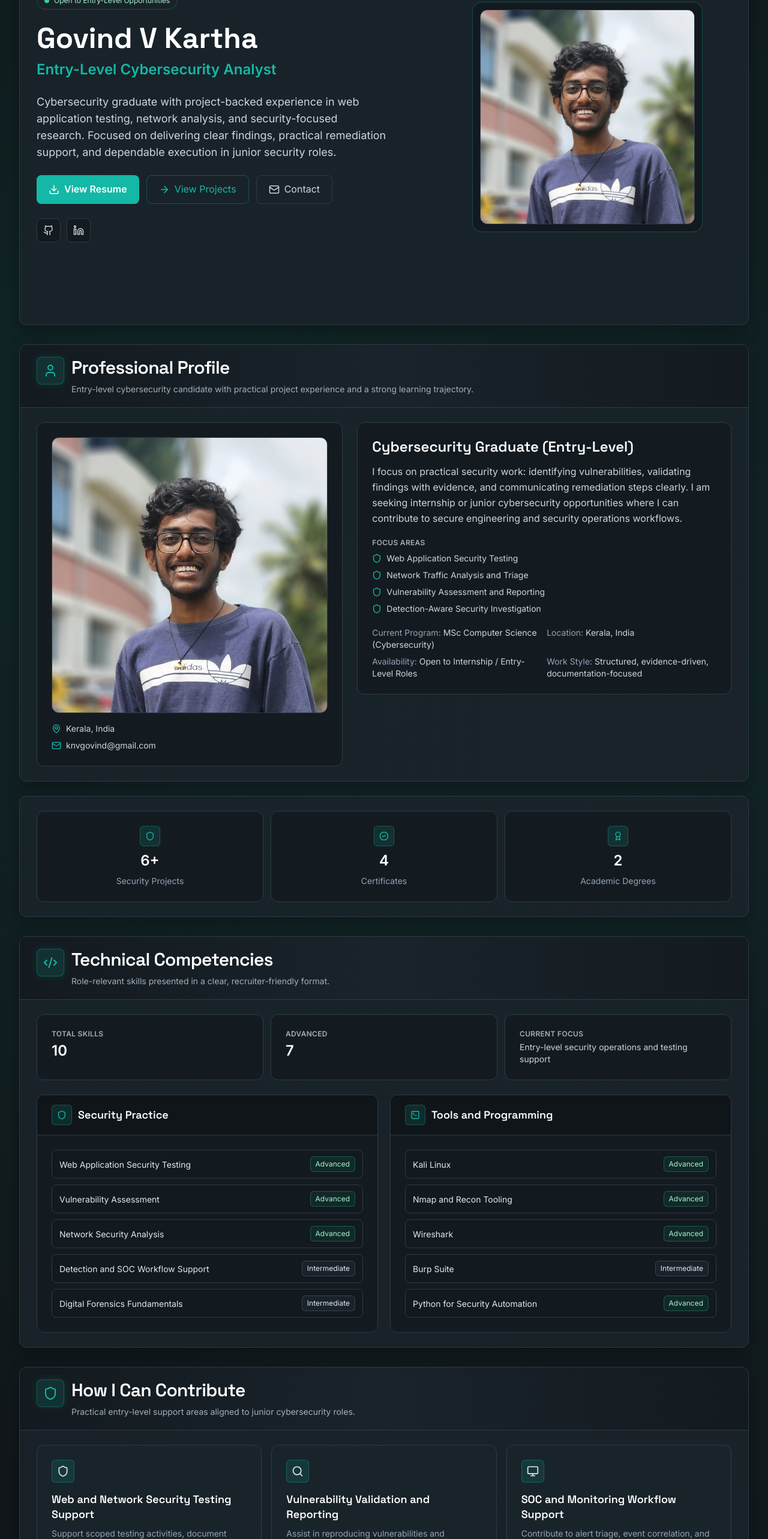
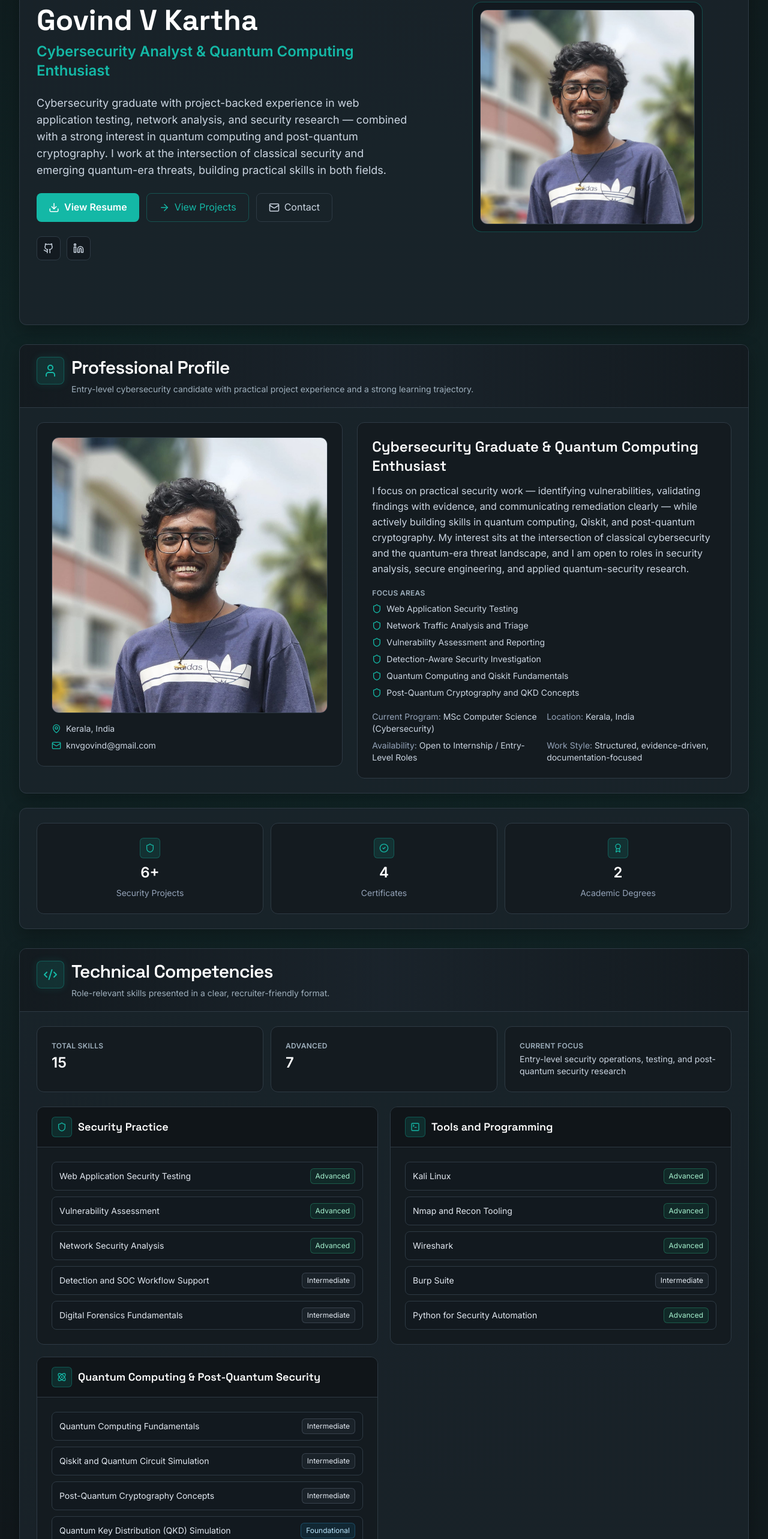
Before and after one commit to Govind-v-kartha/Website, a React (Vite) app: page / in a window 1280 px wide. Shown: the part 234-2800 px from the top of the page at 60% size. Built offline with nearby package versions, Linux system fonts and the light colour scheme; the HTML template or start-up script is replaced by a standard one.

Commit message:
feat(portfolio): position as dual-focus cybersecurity + quantum computing

```diff
--- a/src/panels/HomePanel.tsx
+++ b/src/panels/HomePanel.tsx
@@ -22,13 +22,14 @@ export default function HomePanel({ onNavigate }: HomePanelProps) {
 
             <div>
               <h1 className="text-3xl sm:text-5xl font-bold text-white leading-tight text-balance">Govind V Kartha</h1>
-              <p className="mt-3 text-xl sm:text-2xl font-semibold text-[var(--accent)]">Entry-Level Cybersecurity Analyst</p>
+              <p className="mt-3 text-xl sm:text-2xl font-semibold text-[var(--accent)]">Cybersecurity Analyst &amp; Quantum Computing Enthusiast</p>
             </div>
 
             <p className="text-slate-300 text-base sm:text-lg max-w-2xl text-balance leading-relaxed">
               Cybersecurity graduate with project-backed experience in web application testing, network analysis, and
-              security-focused research. Focused on delivering clear findings, practical remediation support, and
-              dependable execution in junior security roles.
+              security research — combined with a strong interest in quantum computing and post-quantum cryptography.
+              I work at the intersection of classical security and emerging quantum-era threats, building practical
+              skills in both fields.
             </p>
 
             <div className="flex flex-wrap gap-3">
--- a/src/panels/ProfilePanel.tsx
+++ b/src/panels/ProfilePanel.tsx
@@ -6,6 +6,8 @@ const FOCUS_AREAS = [
   'Network Traffic Analysis and Triage',
   'Vulnerability Assessment and Reporting',
   'Detection-Aware Security Investigation',
+  'Quantum Computing and Qiskit Fundamentals',
+  'Post-Quantum Cryptography and QKD Concepts',
 ]
 
 const CORE_FACTS = [
@@ -69,11 +71,13 @@ export default function ProfilePanel() {
 
             <div className="section-card section-card-content space-y-5">
               <div>
-                <h2 className="text-2xl font-semibold text-white">Cybersecurity Graduate (Entry-Level)</h2>
+                <h2 className="text-2xl font-semibold text-white">Cybersecurity Graduate &amp; Quantum Computing Enthusiast</h2>
                 <p className="mt-3 text-slate-300 leading-relaxed">
-                  I focus on practical security work: identifying vulnerabilities, validating findings with evidence, and
-                  communicating remediation steps clearly. I am seeking internship or junior cybersecurity opportunities
-                  where I can contribute to secure engineering and security operations workflows.
+                  I focus on practical security work — identifying vulnerabilities, validating findings with evidence,
+                  and communicating remediation clearly — while actively building skills in quantum computing,
+                  Qiskit, and post-quantum cryptography. My interest sits at the intersection of classical
+                  cybersecurity and the quantum-era threat landscape, and I am open to roles in security analysis,
+                  secure engineering, and applied quantum-security research.
                 </p>
               </div>
 
--- a/src/panels/ServicesPanel.tsx
+++ b/src/panels/ServicesPanel.tsx
@@ -1,4 +1,4 @@
-import { FileSearch, HardDrive, Monitor, Search, Shield, Users } from 'lucide-react'
+import { Atom, FileSearch, HardDrive, Monitor, Search, Shield } from 'lucide-react'
 
 const CONTRIBUTION_AREAS = [
   {
@@ -27,9 +27,9 @@ const CONTRIBUTION_AREAS = [
     description: 'Assist with evidence collection and first-pass analysis during controlled incident response exercises.',
   },
   {
-    title: 'Security Awareness and Documentation Support',
-    icon: Users,
-    description: 'Create concise security guidance and awareness materials that improve secure day-to-day behavior.',
+    title: 'Post-Quantum & Quantum Security Exploration',
+    icon: Atom,
+    description: 'Prototype and study post-quantum cryptography, QKD simulation, and hybrid classical-quantum security designs using Qiskit and Python.',
   },
 ]
 
--- a/src/panels/SkillsPanel.tsx
+++ b/src/panels/SkillsPanel.tsx
@@ -1,8 +1,8 @@
-import { Code2, Shield, TerminalSquare } from 'lucide-react'
+import { Atom, Code2, Shield, TerminalSquare } from 'lucide-react'
 
 type SkillItem = {
   label: string
-  level: 'Advanced' | 'Intermediate'
+  level: 'Advanced' | 'Intermediate' | 'Foundational'
 }
 
 const SKILL_GROUPS: Array<{ title: string; icon: typeof Shield; items: SkillItem[] }> = [
@@ -28,11 +28,23 @@ const SKILL_GROUPS: Array<{ title: string; icon: typeof Shield; items: SkillItem
       { label: 'Python for Security Automation', level: 'Advanced' },
     ],
   },
+  {
+    title: 'Quantum Computing & Post-Quantum Security',
+    icon: Atom,
+    items: [
+      { label: 'Quantum Computing Fundamentals', level: 'Intermediate' },
+      { label: 'Qiskit and Quantum Circuit Simulation', level: 'Intermediate' },
+      { label: 'Post-Quantum Cryptography Concepts', level: 'Intermediate' },
+      { label: 'Quantum Key Distribution (QKD) Simulation', level: 'Foundational' },
+      { label: 'Hybrid Classical-Quantum Security Design', level: 'Foundational' },
+    ],
+  },
 ]
 
 const LEVEL_STYLES: Record<SkillItem['level'], string> = {
   Advanced: 'bg-emerald-500/10 text-emerald-200 border-emerald-400/30',
   Intermediate: 'bg-slate-500/10 text-slate-200 border-slate-400/25',
+  Foundational: 'bg-sky-500/10 text-sky-200 border-sky-400/25',
 }
 
 export default function SkillsPanel() {
@@ -70,7 +82,7 @@ export default function SkillsPanel() {
 
           <article className="section-card section-card-content">
             <p className="section-label">Current Focus</p>
-            <p className="mt-1 text-sm text-slate-300">Entry-level security operations and testing support</p>
+            <p className="mt-1 text-sm text-slate-300">Entry-level security operations, testing, and post-quantum security research</p>
           </article>
         </div>
 
```
